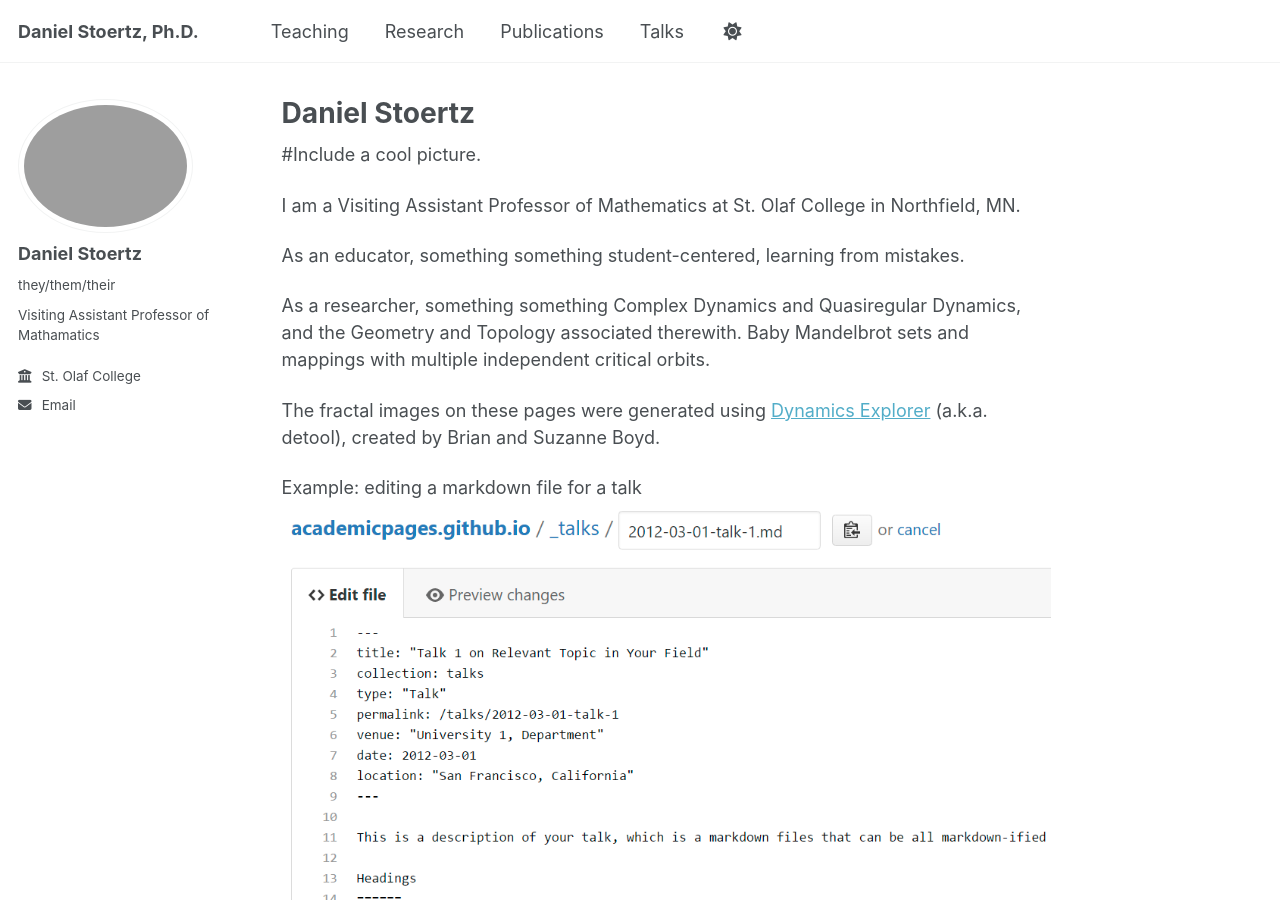
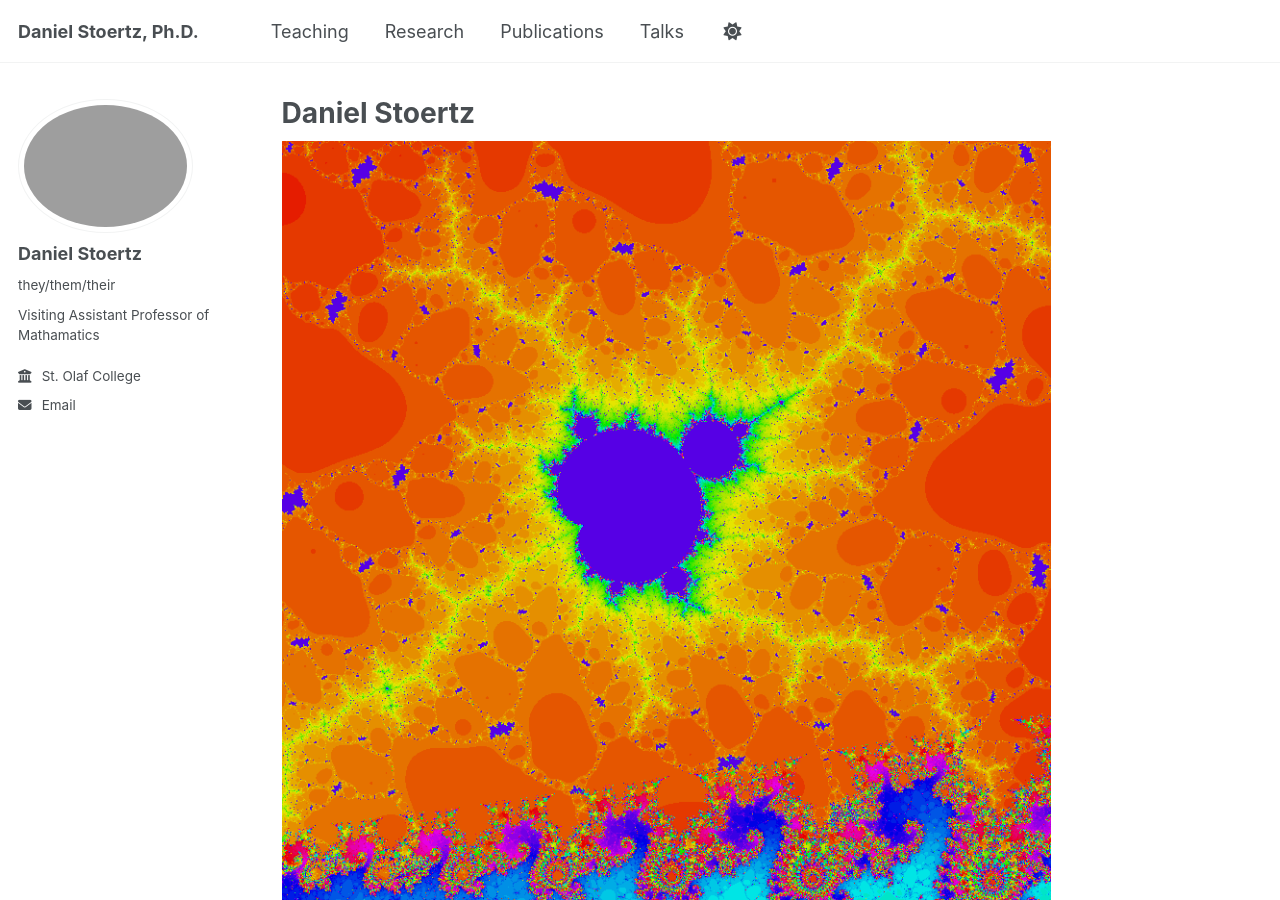
Before and after one commit to dstoertz/academic-page, a Jekyll site: the page built from _pages/about.md, in a window 1280 px wide and 900 px high. Built offline with Jekyll 4.4.1, drawn with Linux system fonts in a browser that asks for light colours.

Commit message:
Update about.md
Attempt adding image to homepage.

```diff
--- a/_pages/about.md
+++ b/_pages/about.md
@@ -7,7 +7,7 @@ redirect_from:
   - /about.html
 ---
 
-#Include a cool picture.
+![BabyM](/images/BabyM.png)
 
 I am a Visiting Assistant Professor of Mathematics at St. Olaf College in Northfield, MN.
 
@@ -16,8 +16,3 @@ As an educator, something something student-centered, learning from mistakes.
 As a researcher, something something Complex Dynamics and Quasiregular Dynamics, and the Geometry and Topology associated therewith. Baby Mandelbrot sets and mappings with multiple independent critical orbits.
 
 The fractal images on these pages were generated using [Dynamics Explorer](https://sourceforge.net/projects/detool/) (a.k.a. detool), created by Brian and Suzanne Boyd.
-
-
-
-Example: editing a markdown file for a talk
-![Editing a markdown file for a talk](/images/editing-talk.png)
```
